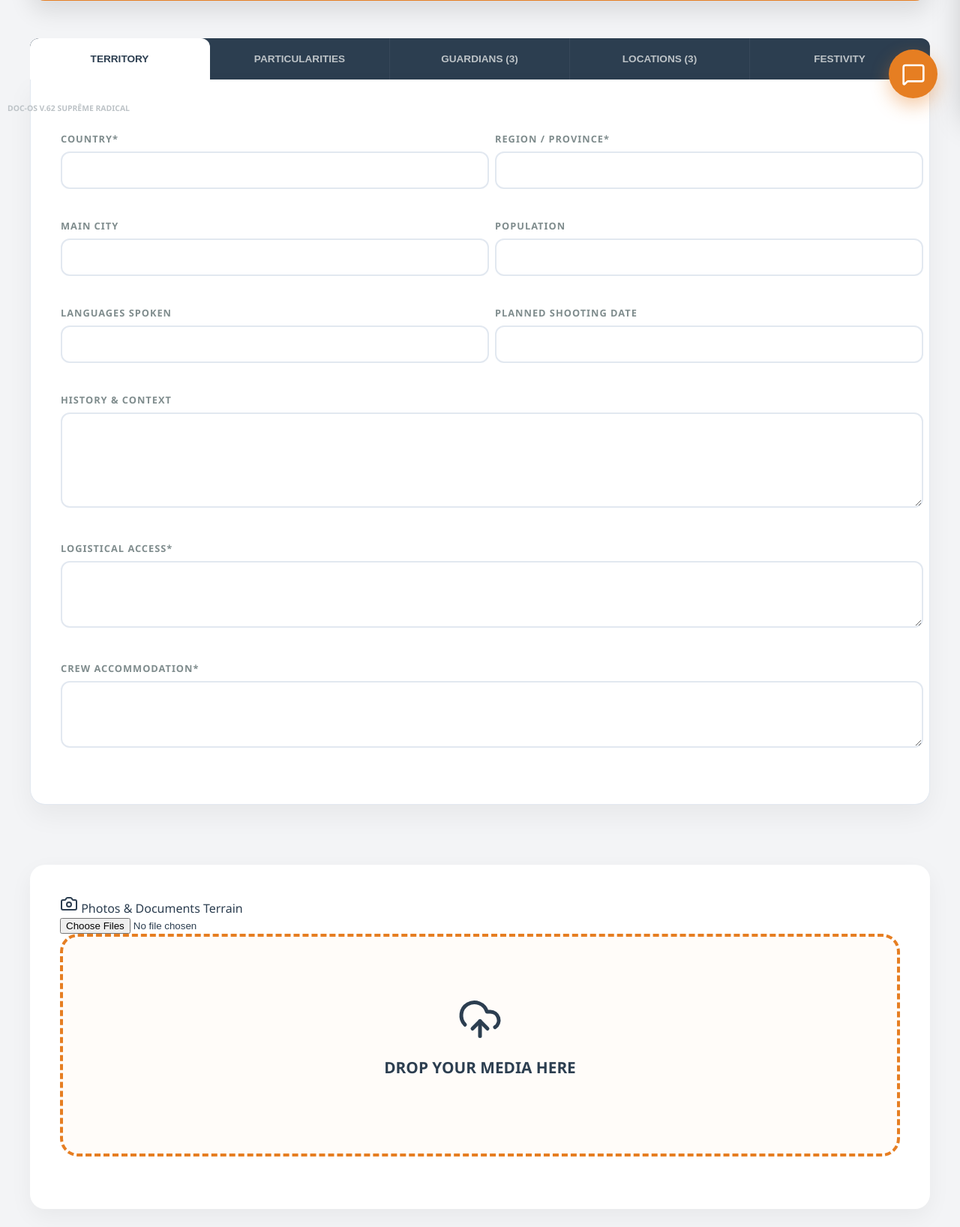
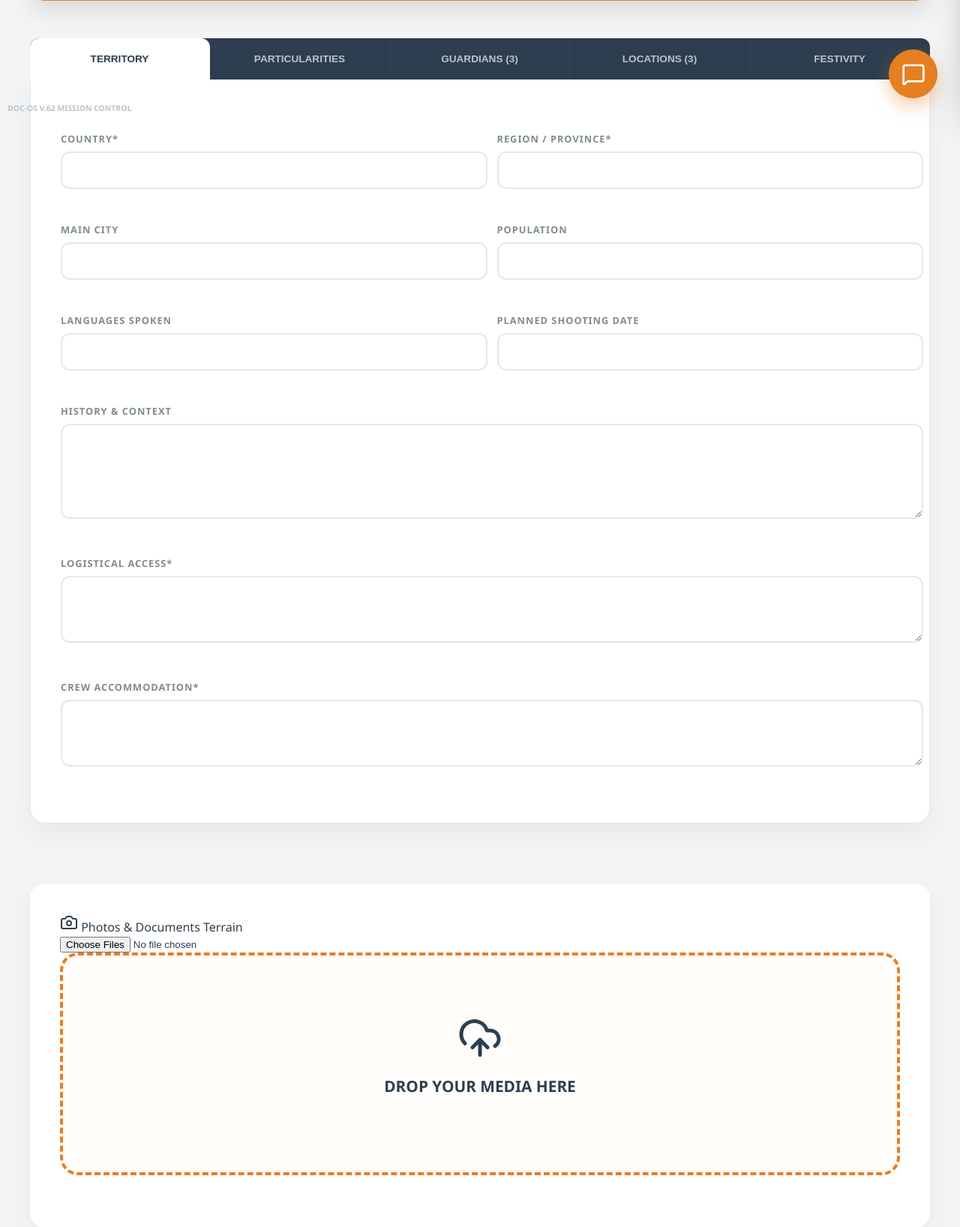
Before and after one commit to mediances-ops/rk2, a Flask app: template templates/index.html in a window 1280 px wide. Shown: the part 639-2275 px from the top of the page at 75% size. Run offline with Flask 3, Linux system fonts and the light colour scheme; the template is opened without the code that fills it, so the values that code supplies are empty; parts of the project's set-up code (start-up, migrations or seed data) failed here and were passed over.

Commit message:
Update index.html

```diff
--- a/templates/index.html
+++ b/templates/index.html
@@ -12,7 +12,7 @@
         .tab-content { display: none; padding: 50px 40px; background: white; border-radius: 0 0 20px 20px; box-shadow: 0 15px 35px rgba(0,0,0,0.05); border: 1px solid #e2e8f0; border-top: none; }
         .tab-content.active { display: block; animation: fadeIn 0.4s ease; }
         .sub-section { border-left: 5px solid var(--secondary); padding: 25px; background: #fafafa; margin-bottom: 40px; border-radius: 0 12px 12px 0; }
-        .fields-grid { display: grid; grid-template-columns: repeat(auto-fit, minmax(400px, 1fr)); gap: 40px; }
+        .fields-grid { display: grid; grid-template-columns: repeat(auto-fit, minmax(400px, 1fr)); gap: 45px; }
         .header-fixer-banner { height: 480px; background-size: cover !important; background-position: center !important; position: relative; }
         .header-fixer-overlay { background: none !important; display: flex; flex-direction: column; align-items: center; justify-content: center; height: 100%; }
         .header-fixer-title { font-size: 4.5rem !important; font-weight: 900; color: white; text-shadow: 0 8px 25px rgba(0,0,0,0.9); margin: 0; }
@@ -21,9 +21,9 @@
         .chat-panel { position: fixed; right: -420px; top: 0; width: 400px; height: 100vh; background: white; transition: 0.5s; box-shadow: -15px 0 40px rgba(0,0,0,0.2); display: flex; flex-direction: column; z-index: 9999; }
         .chat-panel.active { right: 0; }
         .chat-header { background: var(--primary); color: white; padding: 25px; display: flex; justify-content: space-between; align-items: center; }
-        .chat-toggle-btn { position: fixed; right: 30px; bottom: 30px; width: 65px; height: 65px; border-radius: 50%; background: var(--secondary); color: white; border: none; cursor: pointer; z-index: 9998; box-shadow: 0 10px 25px rgba(230,126,34,0.4); display: flex; align-items: center; justify-content: center; }
+        .chat-toggle-btn { position: fixed; right: 30px; bottom: 30px; width: 65px; height: 65px; border-radius: 50%; background: #E67E22; color: white; border: none; cursor: pointer; z-index: 9998; box-shadow: 0 10px 25px rgba(230,126,34,0.4); display: flex; align-items: center; justify-content: center; }
+        .version-tag { position: fixed; bottom: 10px; left: 10px; font-size: 0.65rem; color: #bdc3c7; z-index: 100; font-weight: 800; }
         .gps-link { font-size: 0.75rem; color: var(--secondary); font-weight: 800; text-decoration: none; margin-left: 10px; border-bottom: 1px solid var(--secondary); }
-        .version-tag { position: fixed; bottom: 10px; left: 10px; font-size: 0.65rem; color: #bdc3c7; z-index: 100; font-weight: 800; }
     </style>
 </head>
 <body>
@@ -94,7 +94,6 @@
                         <div class="field-group"><label>Intermediate Contact*</label><input type="text" name="gardien{{i}}_intermediaire" required></div>
                     </div>
                 </div>
-                {% if i < 3 %}<div class="section-divider"></div>{% endif %}
                 {% endfor %}
             </div>
             <div class="tab-content" id="lieux">
@@ -122,7 +121,6 @@
                         <div class="field-group"><label>Permits Required</label><input type="text" name="lieu{{i}}_permis"></div>
                     </div>
                 </div>
-                {% if i < 3 %}<div class="section-divider"></div>{% endif %}
                 {% endfor %}
             </div>
             <div class="tab-content" id="fete">
@@ -158,7 +156,7 @@
         <div id="chat-messages" class="chat-messages"></div>
         <div class="chat-input-container"><textarea id="chat-input" class="chat-input" placeholder="Message..."></textarea><button id="chat-send-btn" class="chat-send-btn"><i data-lucide="send"></i></button></div>
     </div>
-    <div class="version-tag">DOC-OS V.62 SUPRÊME RADICAL</div>
+    <div class="version-tag">DOC-OS V.62 MISSION CONTROL</div>
     <script>window.FIXER_DATA = {{ FIXER_DATA|tojson|safe }}; window.REPERAGE_ID = {{ REPERAGE_ID|tojson|safe }};</script>
     <script src="/static/js/app.js"></script>
     <script>lucide.createIcons();</script>
```
